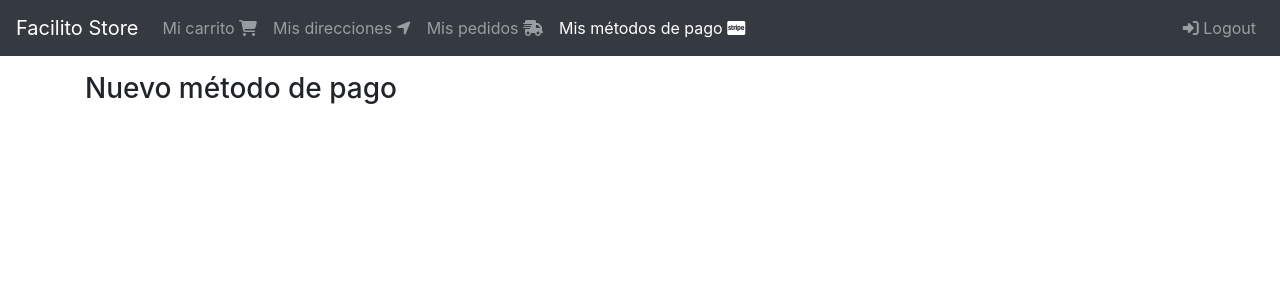
After one commit to Blackstar84/facilito_store, a Django app: page /pagos/ in a window 1280 px wide. The commit adds this page. Shown: the top 300 px of the page. Run offline with Django 3.2, Linux system fonts and the light colour scheme; a user stored in the database is signed in; some libraries are stand-ins or nearby versions.

Commit message:
se agrega hasta la clase de Vista Método de Pago

```diff
--- /dev/null
+++ b/billing_profiles/templates/billing_profiles/create.html
@@ -0,0 +1,10 @@
+{% extends 'base.html' %}
+
+
+{% block content %}
+    <div class="col">
+        <div class="h3">
+            Nuevo método de pago
+        </div>
+    </div>
+{% endblock content %}
--- /dev/null
+++ b/billing_profiles/urls.py
@@ -0,0 +1,9 @@
+from django.urls import path
+
+from . import views
+
+app_name = 'billing_profiles'
+
+urlpatterns = [
+     path('', views.create, name='create'),
+]
--- a/billing_profiles/views.py
+++ b/billing_profiles/views.py
@@ -1,3 +1,10 @@
 from django.shortcuts import render
+from django.contrib.auth.decorators import login_required
 
 # Create your views here.
+
+@login_required(login_url='login')
+def create(request):
+    return render (request,'billing_profiles/create.html', {
+
+    })
--- a/facilito_store/urls.py
+++ b/facilito_store/urls.py
@@ -17,6 +17,7 @@ urlpatterns = [
     path('orden/', include('orders.urls')),
     path('direcciones/', include('shipping_addresses.urls')),
     path('codigos/', include('promo_codes.urls')),
+    path('pagos/', include('billing_profiles.urls')),
 ]
 
 if settings.DEBUG:
--- a/templates/navbar.html
+++ b/templates/navbar.html
@@ -3,6 +3,7 @@
 {% url 'carts:cart' as cart %}
 {% url 'shipping_addresses:shipping_addresses' as shipping_addresses %}
 {% url 'orders:completeds' as completeds %}
+{% url 'billing_profiles:create' as billing_profiles %}
 
 <nav class="navbar navbar-expand-md bg-dark navbar-dark">
     <a href="{% url 'index' %}" class="navbar-brand">Facilito Store</a>
@@ -30,6 +31,13 @@
                         <span class="fas fa-shipping-fast"></span>
                     </a>
                 </li>
+
+                <li class="nav-item {% if request.path == billing_profiles %}active{% endif %}">
+                    <a class="nav-link" href="{{ billing_profiles }}">Mis métodos de pago
+                        <span class="fab fa-cc-stripe"></span>
+                    </a>
+                </li>
+
             {% endif %}
 
         </ul>
```
Also changed, not shown: db.sqlite3.
